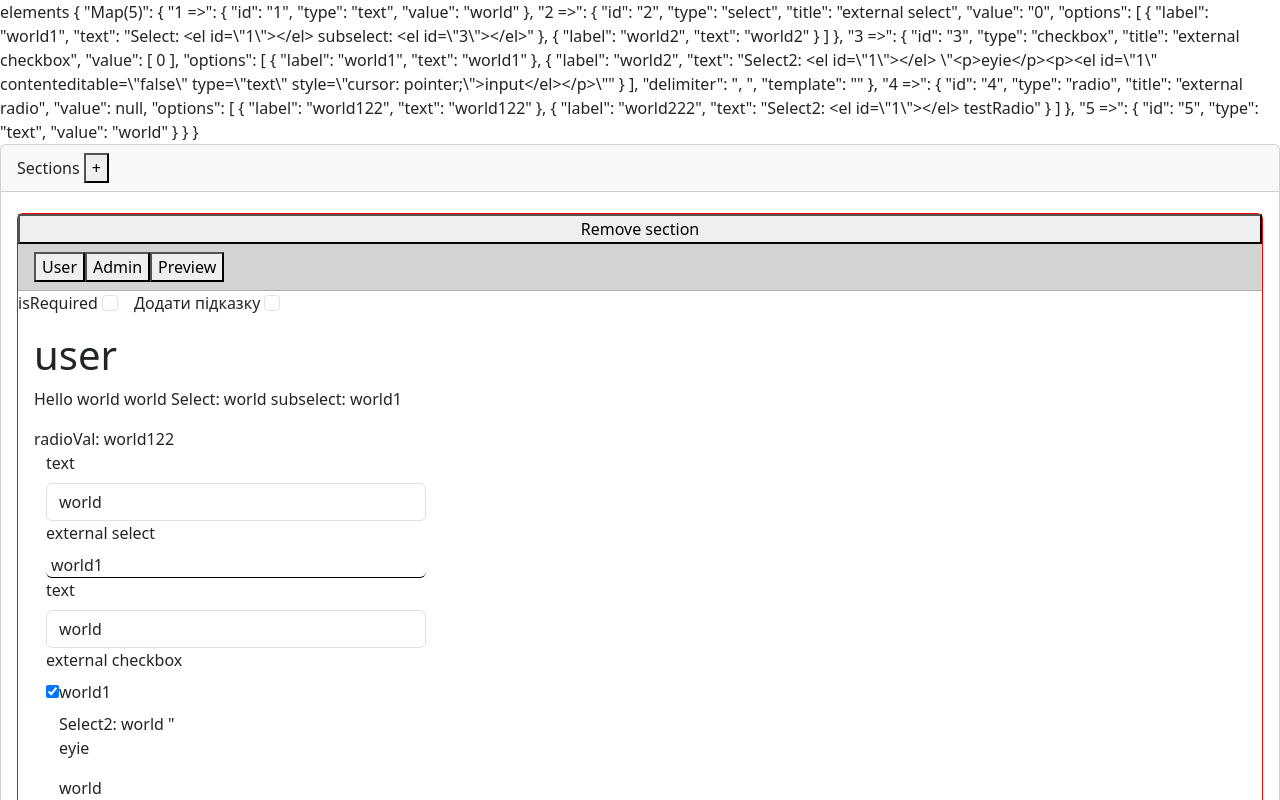
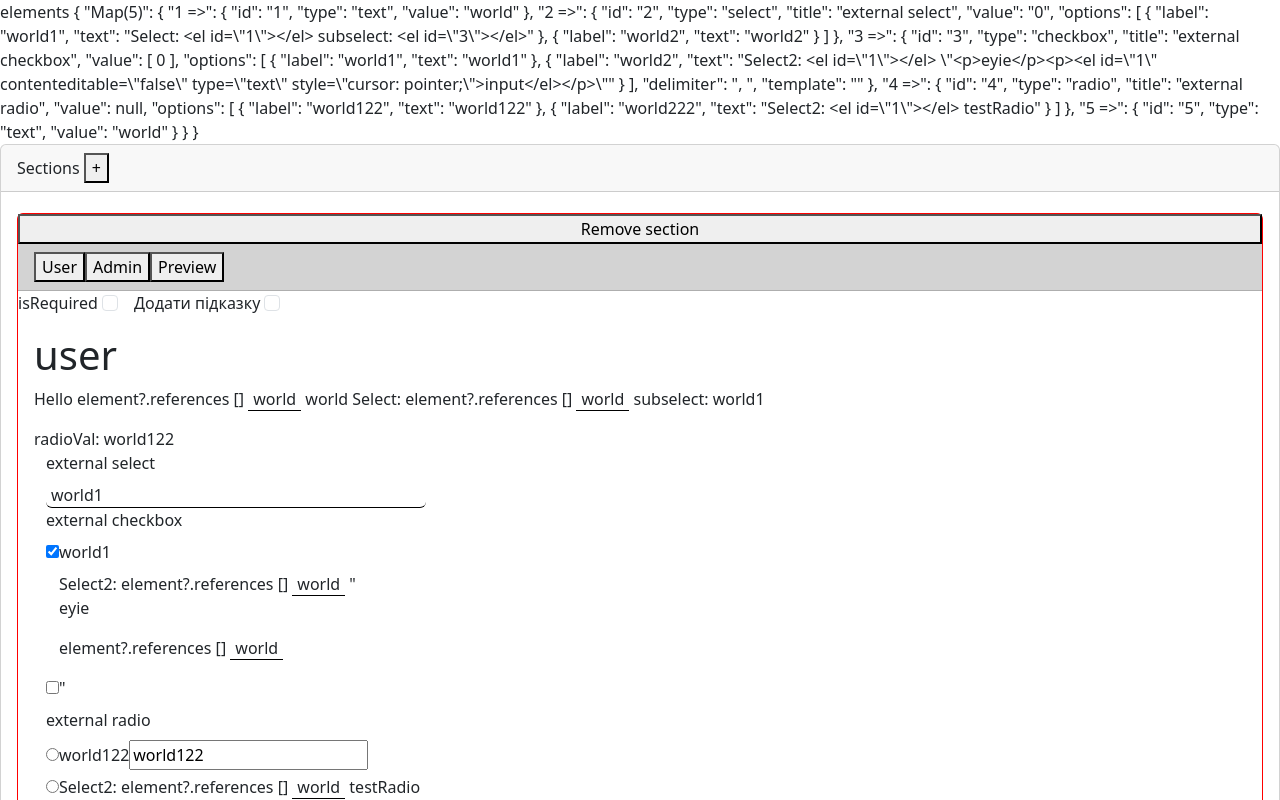
Before and after one commit to Yashchemskyi-Oleksandr/constructor, a Vue app: page / in a window 1280 px wide. Shown: the top 800 px of the page. Built offline with nearby package versions, Linux system fonts and the light colour scheme.

Commit message:
- added default return for computed value(isInline)

```diff
--- a/src/schema/element.ts
+++ b/src/schema/element.ts
@@ -97,6 +97,8 @@ export class Element extends Textable {
       if (['select'].includes(this.type)) {
         return !this.options.some(option => !!option.text);
       }
+
+      return true;
     });
 
     return this._isInline.value;
```
